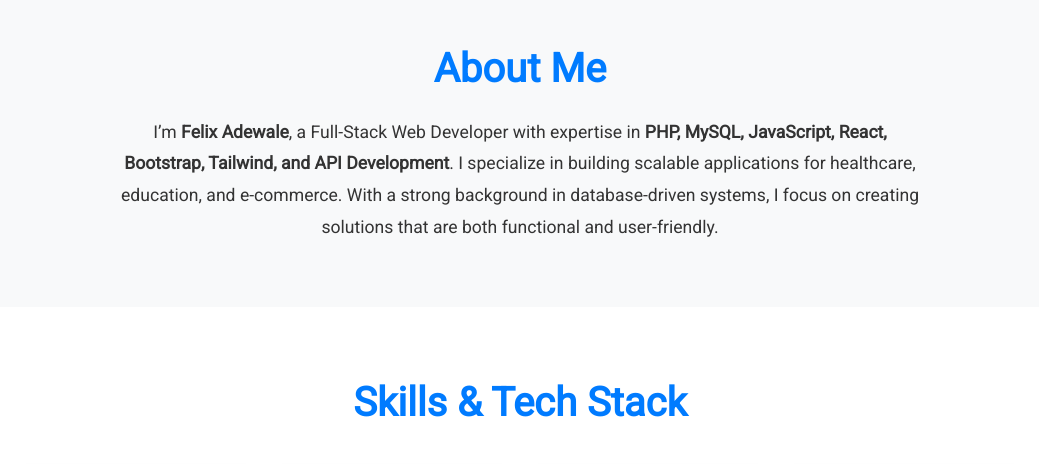
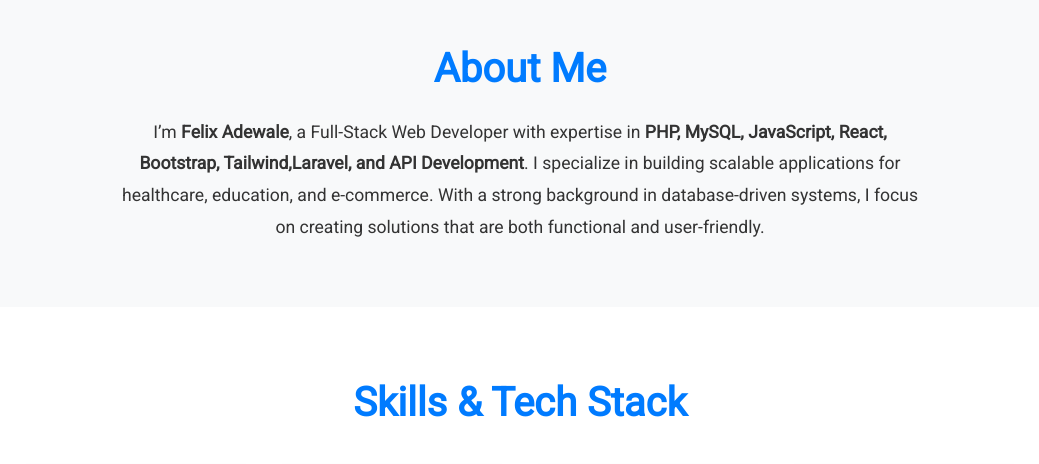
Before and after one commit to afunmibi/MyPersonalportfolio, a plain HTML site: page index.html in a window 1280 px wide. Shown: the part 1000-1464 px from the top of the page, without its empty margins (120-1159 px from the left). Drawn offline with Linux system fonts and the light colour scheme.

Commit message:
updated my personal portfolio

```diff
--- a/index.html
+++ b/index.html
@@ -81,7 +81,7 @@
             <h2>About Me</h2>
             <p>
                 I’m <strong>Felix Adewale</strong>, a Full-Stack Web Developer with expertise in
-                <strong>PHP, MySQL, JavaScript, React, Bootstrap, Tailwind, and API Development</strong>.
+                <strong>PHP, MySQL, JavaScript, React, Bootstrap, Tailwind,Laravel, and API Development</strong>.
                 I specialize in building scalable applications for healthcare, education, and e-commerce.
                 With a strong background in database-driven systems, I focus on creating solutions that are both functional and user-friendly.
             </p>
```
